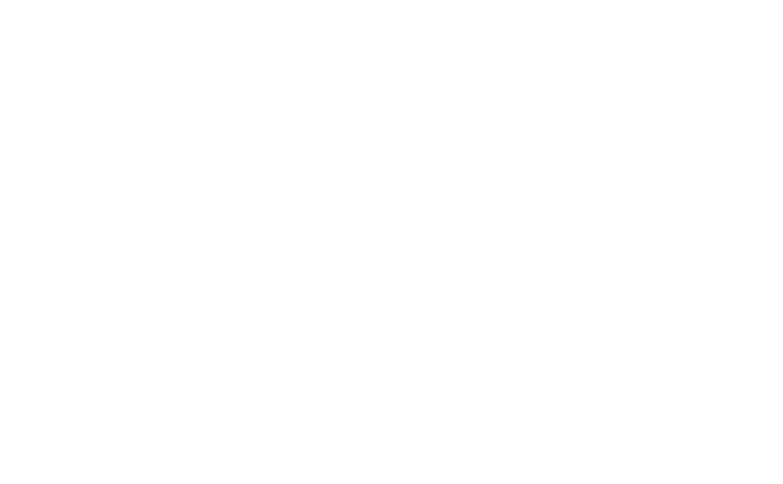
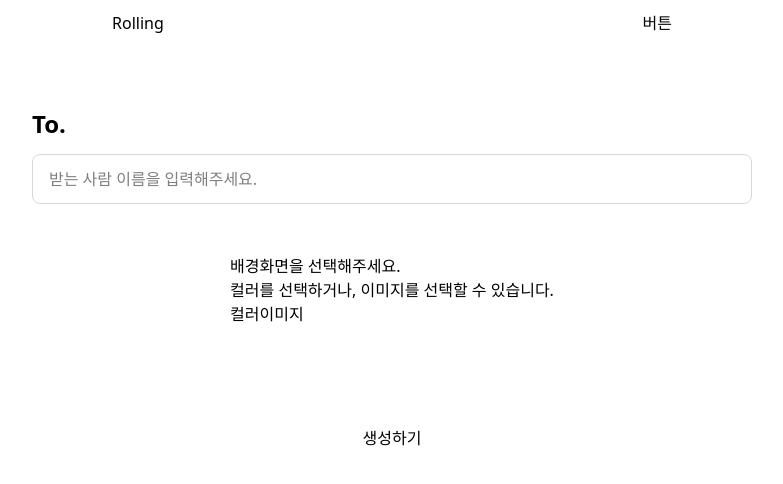
Before and after one commit to Rolling-UI-ver/FE, a React (Vite) app: page / in a window 1280 px wide. Shown: the top 484 px of the page, without its empty margins (248-1031 px from the left). Built offline with nearby package versions, Linux system fonts and the light colour scheme.

Commit message:
Design: postpage 기본구조 및 입력 구간 디자인

```diff
--- a/index.html
+++ b/index.html
@@ -1,5 +1,5 @@
-<!DOCTYPE html>
-<html lang="en">
+<!doctype html>
+<html lang="ko">
   <head>
     <meta charset="UTF-8" />
     <meta name="viewport" content="width=device-width, initial-scale=1.0" />
@@ -7,9 +7,7 @@
     <title>Rolling</title>
   </head>
   <body>
-    <div id="root">
-      <h1 class="text-3xl font-bold underline">hi</h1>
-    </div>
+    <div id="root"></div>
     <script type="module" src="/src/main.jsx"></script>
   </body>
 </html>
--- a/package.json
+++ b/package.json
@@ -13,6 +13,7 @@
     "@tailwindcss/vite": "^4.1.11",
     "react": "^19.1.1",
     "react-dom": "^19.1.1",
+    "react-router-dom": "^7.8.0",
     "tailwindcss": "^4.1.11"
   },
   "devDependencies": {
@@ -25,7 +26,7 @@
     "eslint-plugin-react-refresh": "^0.4.20",
     "globals": "^16.3.0",
     "prettier": "^3.6.2",
-    "prettier-plugin-tailwindcss": "^0.6.14",
+    "prettier-plugin-tailwindcss": "^0.5.14",
     "vite": "^7.1.0"
   }
 }
--- a/prettier.config.cjs
+++ /dev/null
@@ -1,5 +0,0 @@
-// prettier.config.cjs
-
-module.exports = {
-  plugins: [require("prettier-plugin-tailwindcss")],
-};
--- a/src/App.jsx
+++ b/src/App.jsx
@@ -1,7 +1,13 @@
-import "./App.css";
+import './App.css';
+import { Routes, Route } from 'react-router-dom';
+import Postpage from './pages/Post/PostPage';
 
 function App() {
-  return <></>;
+  return (
+    <Routes>
+      <Route path="/" element={<Postpage />} />
+    </Routes>
+  );
 }
 
 export default App;
--- a/src/main.jsx
+++ b/src/main.jsx
@@ -1,10 +1,13 @@
-import { StrictMode } from "react";
-import { createRoot } from "react-dom/client";
-import "./index.css";
-import App from "./App.jsx";
+import { StrictMode } from 'react';
+import { createRoot } from 'react-dom/client';
+import { BrowserRouter } from 'react-router-dom';
+import './index.css';
+import App from './App.jsx';
 
-createRoot(document.getElementById("root")).render(
+createRoot(document.getElementById('root')).render(
   <StrictMode>
-    <App />
+    <BrowserRouter>
+      <App />
+    </BrowserRouter>
   </StrictMode>
 );
--- /dev/null
+++ b/src/pages/Post/PostPage.css
@@ -0,0 +1,41 @@
+* {
+  margin: 0;
+  box-sizing: border-box;
+}
+
+.header-content {
+  max-width: 1920px;
+  padding: 11px 360px;
+  display: flex;
+  justify-content: space-between;
+  align-items: center;
+  margin-bottom: 60px;
+}
+
+.post-section {
+  margin: 0 auto;
+  width: 720px;
+  display: flex;
+  justify-content: center;
+  align-items: center;
+  flex-direction: column;
+  gap: 50px;
+}
+
+.section-input {
+  width: 100%;
+  display: flex;
+  flex-direction: column;
+  gap: 12px;
+}
+
+.section-input h1 {
+  font-size: 24px;
+  font-weight: bold;
+}
+
+.section-input .input-name {
+  padding: 12px 16px;
+  border: 1px solid #d9d9d9;
+  border-radius: 8px;
+}
--- /dev/null
+++ b/src/pages/Post/PostPage.jsx
@@ -0,0 +1,38 @@
+import './PostPage.css';
+
+export default function Postpage() {
+  return (
+    <>
+      <header>
+        <div className="header-content">
+          <div>Rolling</div>
+          <button>버튼</button>
+        </div>
+      </header>
+      <main>
+        <div className="post-section">
+          <div className="section-input">
+            <h1>To.</h1>
+            <input
+              className="input-name"
+              type="text"
+              placeholder="받는 사람 이름을 입력해주세요."
+            />
+          </div>
+          <div className="background-section">
+            <div className="backgroud-description">
+              <h2>배경화면을 선택해주세요.</h2>
+              <p>컬러를 선택하거나, 이미지를 선택할 수 있습니다.</p>
+            </div>
+            <div className="select-btn">
+              <button>컬러</button>
+              <button>이미지</button>
+            </div>
+          </div>
+          <div></div>
+          <button className="create-btn">생성하기</button>
+        </div>
+      </main>
+    </>
+  );
+}
--- a/vite.config.js
+++ b/vite.config.js
@@ -1,7 +1,7 @@
-import { defineConfig } from "vite";
-// import react from '@vitejs/plugin-react'
-import tailwindcss from "@tailwindcss/vite";
+import { defineConfig } from 'vite';
+import react from '@vitejs/plugin-react';
+import tailwindcss from '@tailwindcss/vite';
 
 export default defineConfig({
-  plugins: [tailwindcss()],
+  plugins: [react(), tailwindcss()],
 });
```
Also changed, not shown: 1 other file (tests, documents, lock files or other folders).
